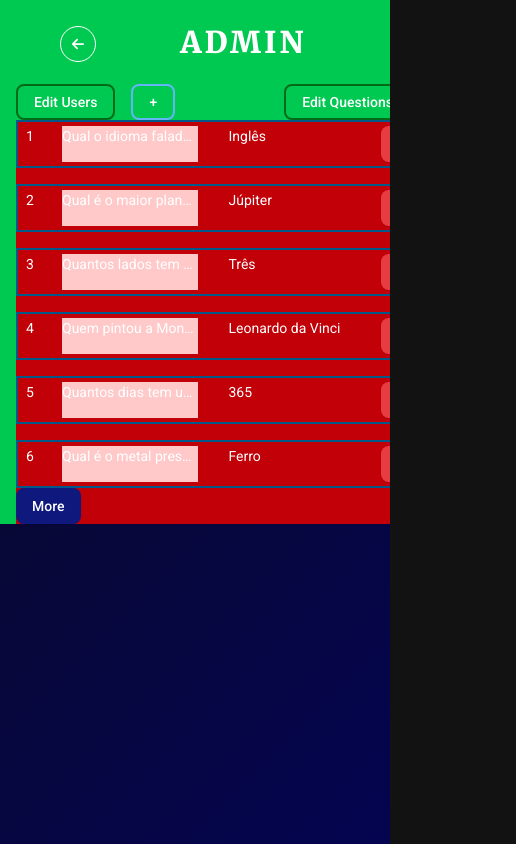
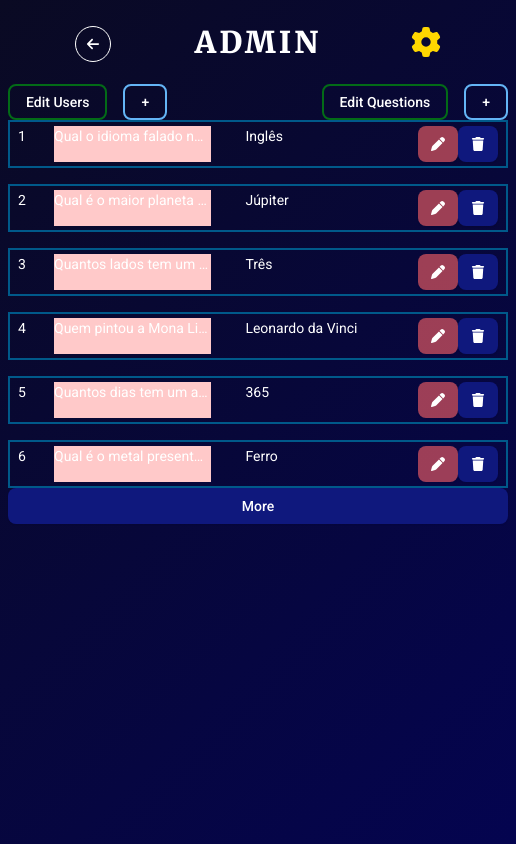
Before and after one commit to Victor-Spichenkoff/million_show, a Next.js app: page /adm in a window 390 px wide. Shown: the whole page, 516 px wide, since content can reach past the window. Built offline with nearby package versions, Linux system fonts and the light colour scheme; no server answers.

Commit message:
fix adm margin bug

```diff
--- a/app/(protected)/adm/page.tsx
+++ b/app/(protected)/adm/page.tsx
@@ -31,10 +31,11 @@ export default function AdmPage() {
 
     useEffect(() => {
         document.getElementsByTagName("body")[0].classList.add("adm")
+        document.getElementsByTagName("html")[0].classList.add("adm")
     }, [])
 
     return (
-        <div className={"px-4 w-fit bg-green-500"}>
+        <div className={"px-2 md:px-0"}>
             {globalIsLoading && <Loading/>}
             <Header label={"ADMIN"} showBackButton showConfig/>
             <AdmChooseButtons setMode={setMode} mode={mode}/>
--- a/app/globals.css
+++ b/app/globals.css
@@ -93,30 +93,32 @@ button { cursor: pointer; }
 /* SCROLL */
 
 /* Estilo do track (trilho) */
-body::-webkit-scrollbar-track {
+body::-webkit-scrollbar-track, html::-webkit-scrollbar-track {
   background: transparent;
 }
 
 /* Estilo da barra */
-body::-webkit-scrollbar {
+body::-webkit-scrollbar, html::-webkit-scrollbar {
   width: 6px;
+  height: 6px;
 }
 
 /* Estilo do thumb (a alça) */
-body::-webkit-scrollbar-thumb {
+body::-webkit-scrollbar-thumb, html::-webkit-scrollbar-thumb {
   background-color: #888; /* cinza elegante */
   border-radius: 4px;
 }
 
 /* Hover na barra */
-body::-webkit-scrollbar-thumb:hover {
+body::-webkit-scrollbar-thumb:hover, html::-webkit-scrollbar-thumb:hover {
   background-color: #555;
 }
 
 
 @media screen and (max-width: 742px) {
-  body::-webkit-scrollbar {
+  body::-webkit-scrollbar, html::-webkit-scrollbar {
     width: 2px;
+    height: 2px;
   }
 }
 
--- a/components/adm/admViewItem.tsx
+++ b/components/adm/admViewItem.tsx
@@ -29,7 +29,7 @@ export const AdmViewItem = ({
     }
 
     return (
-        <div className={"flex justify-around item-center border-2 border-sky-800 px-2 py-1 w-full min-w-[300px] text-sm lg:text-lg"}>
+        <div className={"flex justify-around item-center border-2 border-sky-800 px-2 py-1 w-full min-w-[500px] text-sm lg:text-lg"}>
             <div className={"min-w-5"}>
                 {id}
             </div>
--- a/components/adm/admViewQuestions.tsx
+++ b/components/adm/admViewQuestions.tsx
@@ -134,7 +134,6 @@ export const AdmViewQuestions = ({setMode, setEditionEntity, setGlobalIsLoading}
     useEffect(() => {
         //TODO: UNCOMMENT
         // getQuestions()
-
     }, [])
 
     // DELETE
@@ -164,9 +163,8 @@ export const AdmViewQuestions = ({setMode, setEditionEntity, setGlobalIsLoading}
 
 
     return (
-        <div className={"max-w-max_w mx-auto  lg:px-24 bg-red-700"}>
-            <div className={"space-y-4 w-fit "}>
-
+        <div className={"max-w-max_w mx-auto flex flex-col justify-center lg:px-24 overflow-visible"}>
+            <div className={"space-y-4 overflow-visible"}>
                 {questions.map(q => (
                     <AdmViewItem
                         id={q.id}
--- a/components/utils/providers.tsx
+++ b/components/utils/providers.tsx
@@ -5,8 +5,6 @@ import {Toaster} from "sonner";
 import {useTheme} from "next-themes";
 
 export default function Providers({children}: { children: React.ReactNode }) {
-
-
     return (
         <ThemeProvider
             attribute="class"
--- a/css/adm.css
+++ b/css/adm.css
@@ -1,4 +1,14 @@
-body.adm {
-    overflow: scroll;
-    min-width: 100dvw;
+@media screen and (max-width: 500px) {
+    html.adm {
+        overflow-x: scroll;
+        min-width: 100dvw;
+        width: fit-content;
+        height: 100dvh;
+    }
+
+    body.adm {
+        overflow-x: scroll;
+        min-width: 100dvw;
+        width: fit-content;
+    }
 }
```
